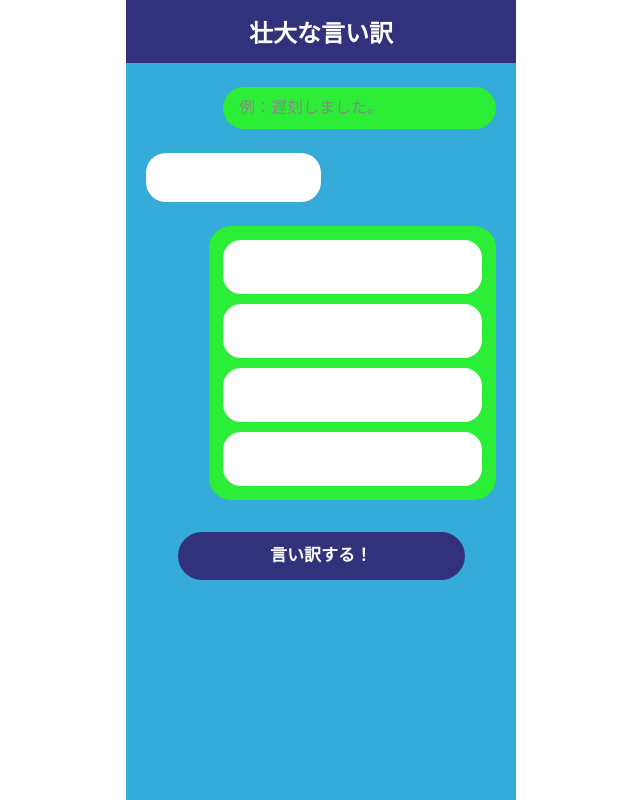
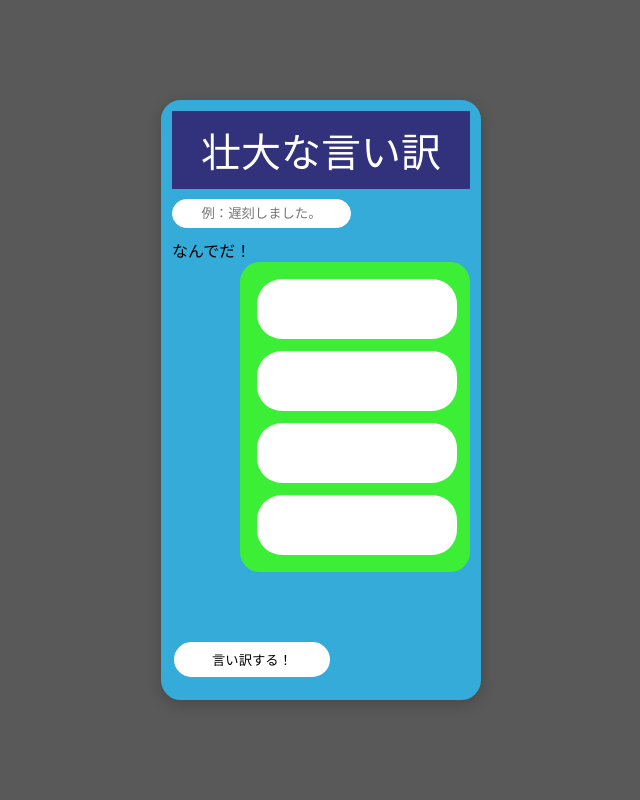
Before and after one commit to mihootsuka0419-kyomti/ti-mukaihatu, a Python web app: template templates/index.html in a window 1280 px wide. Shown: the whole page, without its empty margins (319-959 px from the left). Run offline with Jinja, Linux system fonts and the light colour scheme; the template is opened without the code that fills it, so the values that code supplies are empty.

Commit message:
タイトル画面作成

```diff
--- a/static/style.css
+++ b/static/style.css
@@ -1,191 +1,78 @@
-/* ==============================
-   base
-============================== */
 * {
     margin: 0;
     padding: 0;
     box-sizing: border-box;
 }
 
-html,
 body {
-    min-height: 100%;
+    font-family: sans-serif;
+    background-color: #595959;
+    display: flex;
+    justify-content: center;
+    min-height: 100vh;
 }
 
-body {
-    min-height: 100vh;
-    font-family: sans-serif;
-    color: #f000;
-}
-
-
-/* ==============================
-   page layout
-============================== */
-
-
 .container {
-    width: 100%;
-    max-width: 390px;
-    min-height: 100vh;
-    margin-inline: auto;
-    background-color: #35abd9;
+    width: 320px;
+    min-height: 520px;
+    background-color: #35ABD9;
+    border: 3px solid #35ABD9;
+    border-radius: 20px;
+    box-shadow: 0px 4px 15px rgba(0, 0, 0, 0.2);
+    padding: 8px 8px;
+    margin: 100px auto;
+    position: relative;
 }
 
 header {
-    width: 100%;
-    min-height: 60px;
-    margin-inline: auto;
     background-color: #32327c;
-
-
-
+    padding: 10px;
 }
 
 header h1 {
-    margin: 0;
     color: #fff;
     text-align: center;
-    font-size: 24px;
-    font-weight: bold;
-    padding: 14px;
+    font-size: 40px;
+    font-weight: 500;
+    margin: 0;
 }
 
-main {
-    padding: 24px 20px 32px;
+input {
+    border: 1.5px solid #fff;
+    border-radius: 20px;
+    padding: 6px 0;
+    margin: 10px 0;
+    text-align: center;
 }
 
-
-/* ==============================
-   form layout
-============================== */
-
-
-form {
+.result-area {
+    width: 230px;
+    margin-left: auto;
+    box-sizing: border-box;
+    background-color: #3CEE36;
+    border: 2px solid #3CEE36;
+    border-radius: 20px;
+    padding: 15px;
     display: flex;
     flex-direction: column;
-    gap: 24px;
+    gap: 12px;
 }
 
-
-/* ==============================
-   input
-============================== */
-
-
-.theme-area {
-    width: 78%;
+.result-box {
+    width: 200px;
+    height: 60px;
+    background-color: #fff;
+    border-radius: 25px;
     margin-left: auto;
 }
 
-.theme-area input {
-    display: block;
-    width: 100%;
-    min-height: 42px;
-    padding: 8px 16px;
-    border-radius: 999px;
-    border: none;
-    background-color: #2cee36;
-    font: inherit;
-    line-height: 1.5;
+button {
+    background-color: #fff;
+    border: 3px solid #fff;
+    border-radius: 20px;
+    padding: 5px 35px;
     text-align: left;
+    position: absolute;
+    left: 10px;
+    bottom: 20px;
 }
-
-.theme-area input::placeholder {
-    color: #888;
-}
-
-.theme-area input:focus-visible {
-    outline: 3px solid rgba(50, 50, 124, 0.25);
-    outline-offset: 2px;
-}
-
-/* 空要素 */
-.theme-area span {
-    display: none;
-}
-
-
-/* ==============================
-   reply
-============================== */
-
-
-.reply-area {
-    width: 50%;
-}
-
-.reply-box {
-    position: relative;
-    padding: 12px 18px;
-    border-radius: 20px;
-    background-color: #fff;
-    font-size: 18px;
-    line-height: 1.4;
-    text-align: center;
-}
-
-
-/* ==============================
-   result
-============================== */
-
-
-.result-area {
-    width: 82%;
-    margin-left: auto;
-    padding: 14px;
-    display: flex;
-    flex-direction: column;
-    gap: 10px;
-    border-radius: 22px;
-    background-color: #2cee36;
-}
-
-.result-box {
-    width: 100%;
-    min-height: 54px;
-    padding: 12px 16px;
-    display: flex;
-    align-items: center;
-    justify-content: flex-start;
-    border-radius: 18px;
-    background-color: #fff;
-    line-height: 1.5;
-    text-align: left;
-    overflow-wrap: anywhere;
-}
-
-/* ==============================
-   submit button
-============================== */
-
-button {
-    width: 82%;
-    min-height: 48px;
-    margin: 8px auto 0;
-    padding: 10px 20px;
-    border: 0;
-    border-radius: 999px;
-    background-color: #32327c;
-    color: #fff;
-    font: inherit;
-    font-size: 17px;
-    font-weight: 600;
-    line-height: 1.4;
-    text-align: center;
-    cursor: pointer;
-}
-
-button:hover {
-    filter: brightness(0.94);
-}
-
-button:active {
-    transform: translateY(1px);
-}
-
-button:focus-visible {
-    outline: 3px solid #fff;
-    outline-offset: 3px;
-}
```
Also changed, not shown: static/start.css (added, +72 -0 lines), static/images/orehawarukunai.png (added).
